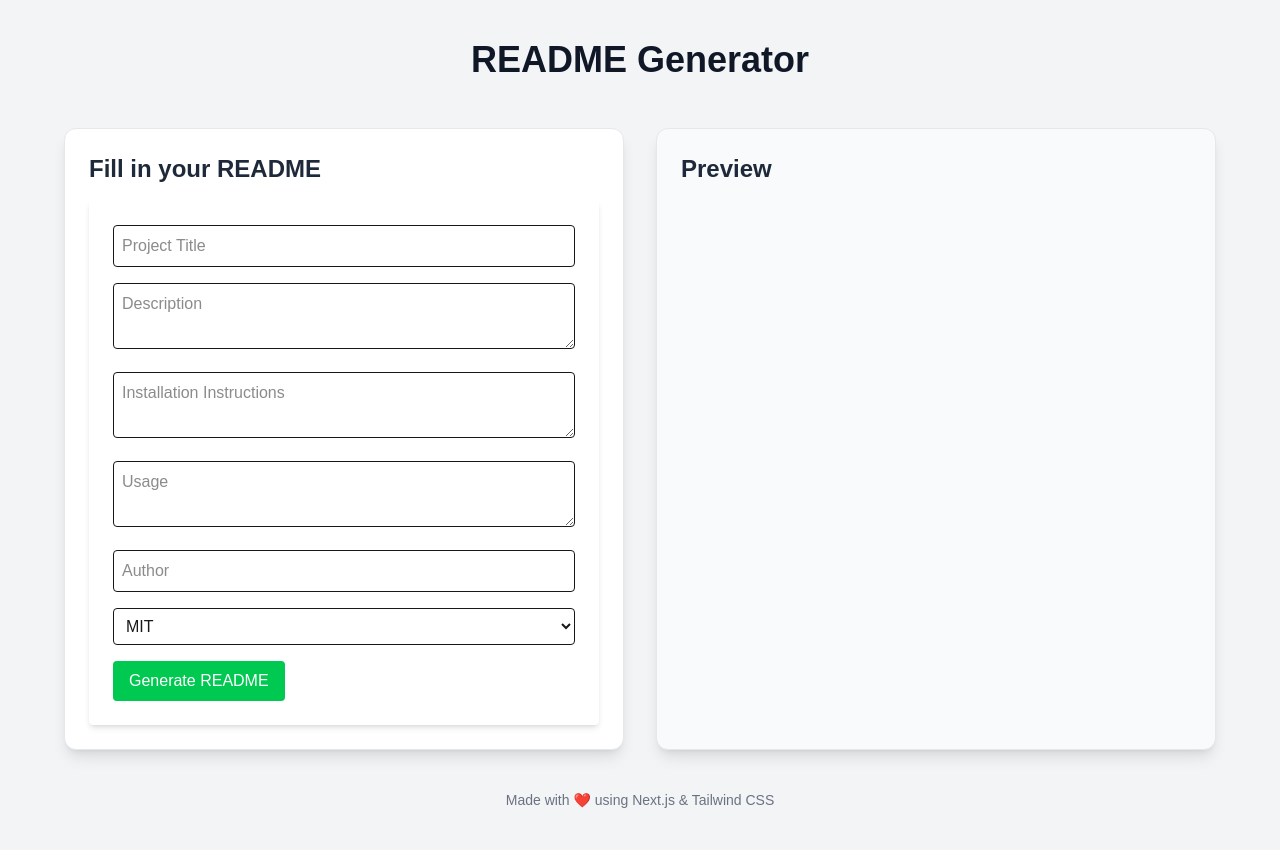
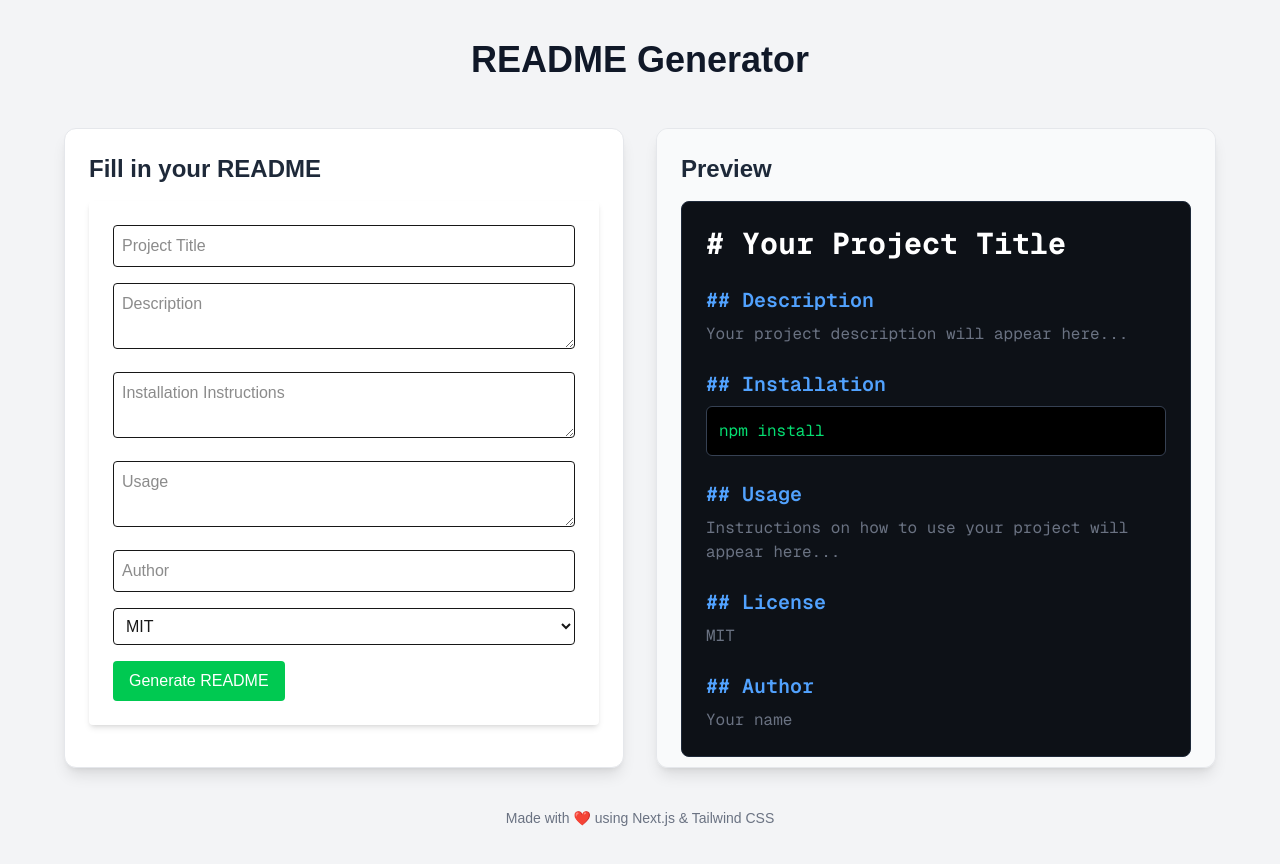
Before and after one commit to sifzerda/nx-readme-generator, a Next.js app: page / in a window 1280 px wide. Shown: the top 864 px of the page. Built offline with nearby package versions, Linux system fonts and the light colour scheme.

Commit message:
preview styled like a readme

```diff
--- a/src/app/components/ReadmePreview.js
+++ b/src/app/components/ReadmePreview.js
@@ -2,7 +2,46 @@
 import ReactMarkdown from "react-markdown";
 
 export default function ReadmePreview({ data }) {
-  if (!data) return null;
+  if (!data) {
+    return (
+      <div className="bg-[#0d1117] border border-gray-800 rounded-lg p-6 text-gray-500 font-mono min-h-[500px]">
+        <h1 className="text-3xl font-bold text-white mb-6">
+          # Your Project Title
+        </h1>
+
+        <h2 className="text-xl text-blue-400 font-semibold mb-2">
+          ## Description
+        </h2>
+        <p className="mb-6">
+          Your project description will appear here...
+        </p>
+
+        <h2 className="text-xl text-blue-400 font-semibold mb-2">
+          ## Installation
+        </h2>
+        <pre className="bg-black border border-gray-700 rounded-md p-3 text-green-400 overflow-x-auto mb-6">
+          npm install
+        </pre>
+
+        <h2 className="text-xl text-blue-400 font-semibold mb-2">
+          ## Usage
+        </h2>
+        <p className="mb-6">
+          Instructions on how to use your project will appear here...
+        </p>
+
+        <h2 className="text-xl text-blue-400 font-semibold mb-2">
+          ## License
+        </h2>
+        <p className="mb-6">MIT</p>
+
+        <h2 className="text-xl text-blue-400 font-semibold mb-2">
+          ## Author
+        </h2>
+        <p>Your name</p>
+      </div>
+    );
+  }
 
   const markdown = `
 # ${data.title}
@@ -24,8 +63,47 @@ ${data.author}
   `;
 
   return (
-    <div className="bg-gray-50 p-6 rounded shadow-md mt-6 prose">
-      <ReactMarkdown>{markdown}</ReactMarkdown>
+    <div className="bg-[#0d1117] border border-gray-800 rounded-lg p-6 text-gray-200 font-mono min-h-[500px] overflow-auto">
+      <ReactMarkdown
+        components={{
+          h1: ({ children }) => (
+            <h1 className="text-3xl font-bold text-white border-b border-gray-700 pb-3 mb-6">
+              {children}
+            </h1>
+          ),
+          h2: ({ children }) => (
+            <h2 className="text-xl text-blue-400 font-semibold mt-6 mb-3">
+              {children}
+            </h2>
+          ),
+          p: ({ children }) => (
+            <p className="text-gray-300 leading-7 mb-4">{children}</p>
+          ),
+          code: ({ children }) => (
+            <code className="bg-black text-green-400 px-2 py-1 rounded">
+              {children}
+            </code>
+          ),
+          pre: ({ children }) => (
+            <pre className="bg-black border border-gray-700 rounded-md p-4 overflow-x-auto text-green-400 mb-4">
+              {children}
+            </pre>
+          ),
+          ul: ({ children }) => (
+            <ul className="list-disc pl-6 mb-4 text-gray-300">
+              {children}
+            </ul>
+          ),
+          ol: ({ children }) => (
+            <ol className="list-decimal pl-6 mb-4 text-gray-300">
+              {children}
+            </ol>
+          ),
+          li: ({ children }) => <li className="mb-1">{children}</li>,
+        }}
+      >
+        {markdown}
+      </ReactMarkdown>
     </div>
   );
 }
```
